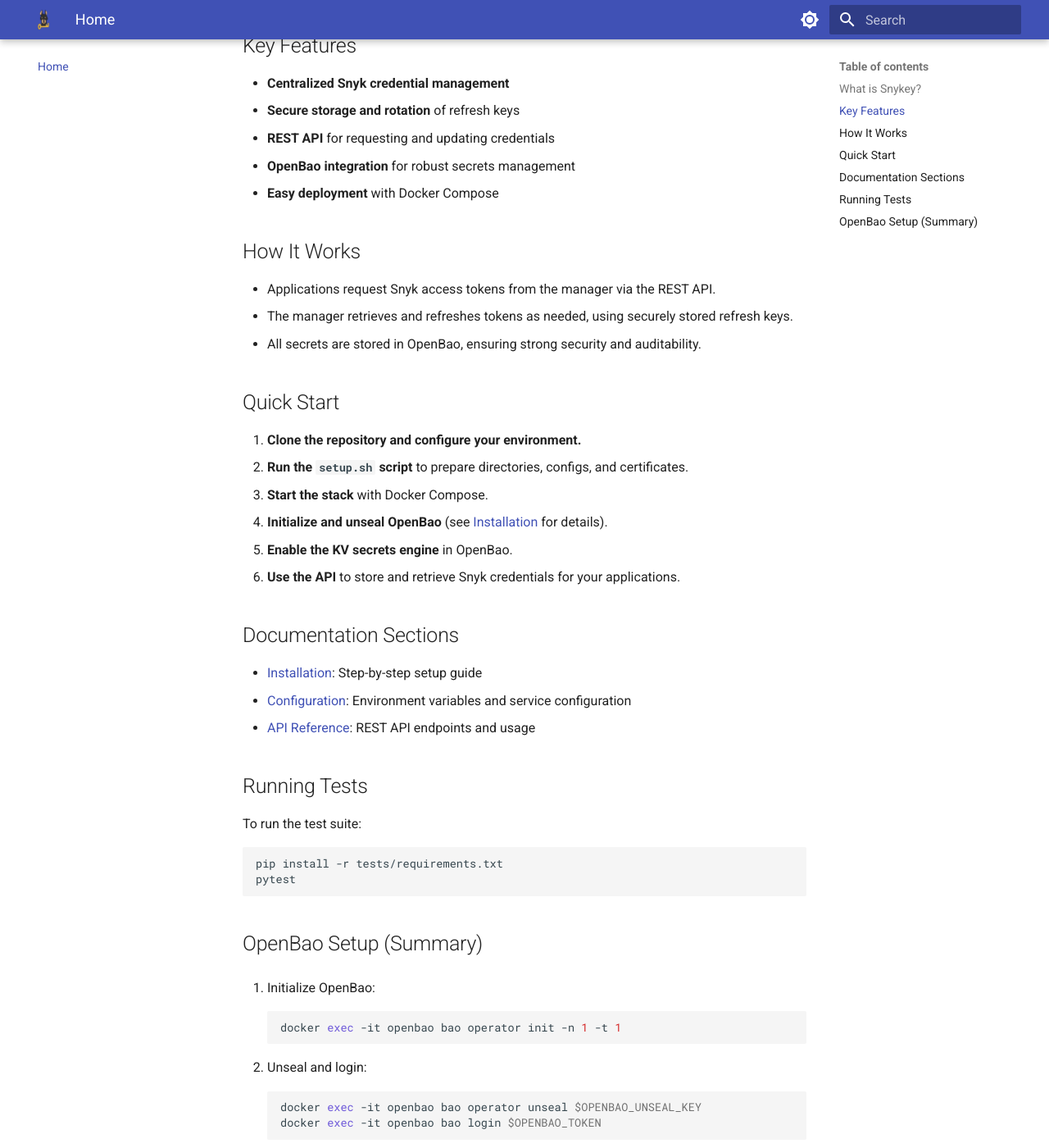
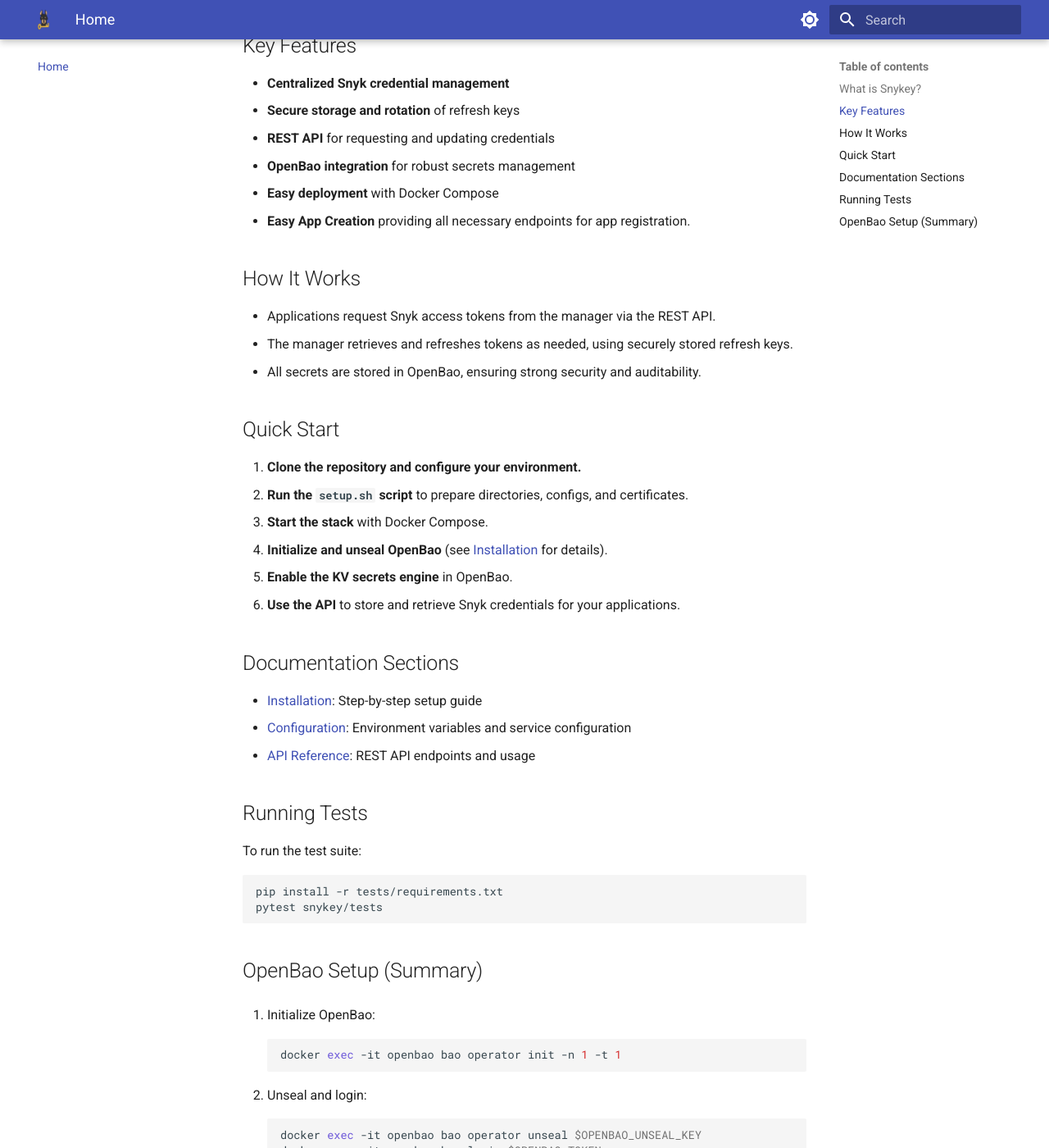
Before and after one commit to Will-Hellinger/snykey, an MkDocs documentation site: the page built from docs/index.md, in a window 1280 px wide and 1400 px high, scrolled down 775 px. Shown: the whole window at 82% size. Built offline with MkDocs 1.6.1 and Material for MkDocs 9.7.7, drawn with Linux system fonts in a browser that asks for light colours.

Commit message:
Update documentation and add eample usage

````diff
--- a/docs/index.md
+++ b/docs/index.md
@@ -19,6 +19,7 @@
 - **REST API** for requesting and updating credentials
 - **OpenBao integration** for robust secrets management
 - **Easy deployment** with Docker Compose
+- **Easy App Creation** providing all necessary endpoints for app registration.
 
 ## How It Works
 
@@ -48,7 +49,7 @@
 
 ```bash
 pip install -r tests/requirements.txt
-pytest
+pytest snykey/tests
 ```
 
 ## OpenBao Setup (Summary)
````
Also changed, not shown: docs/getting-started/configuration.md (+2 -1 lines), 2 other files.
